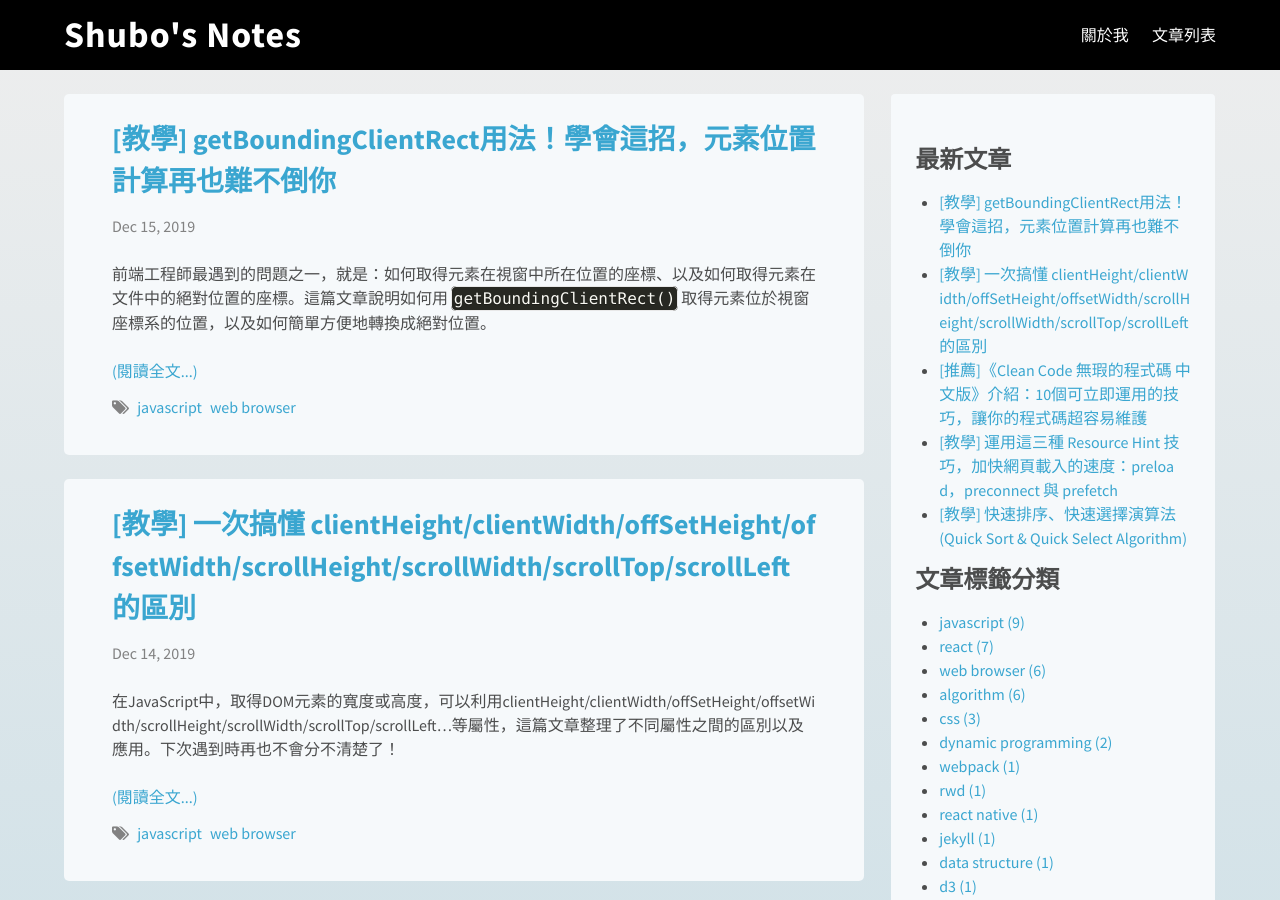
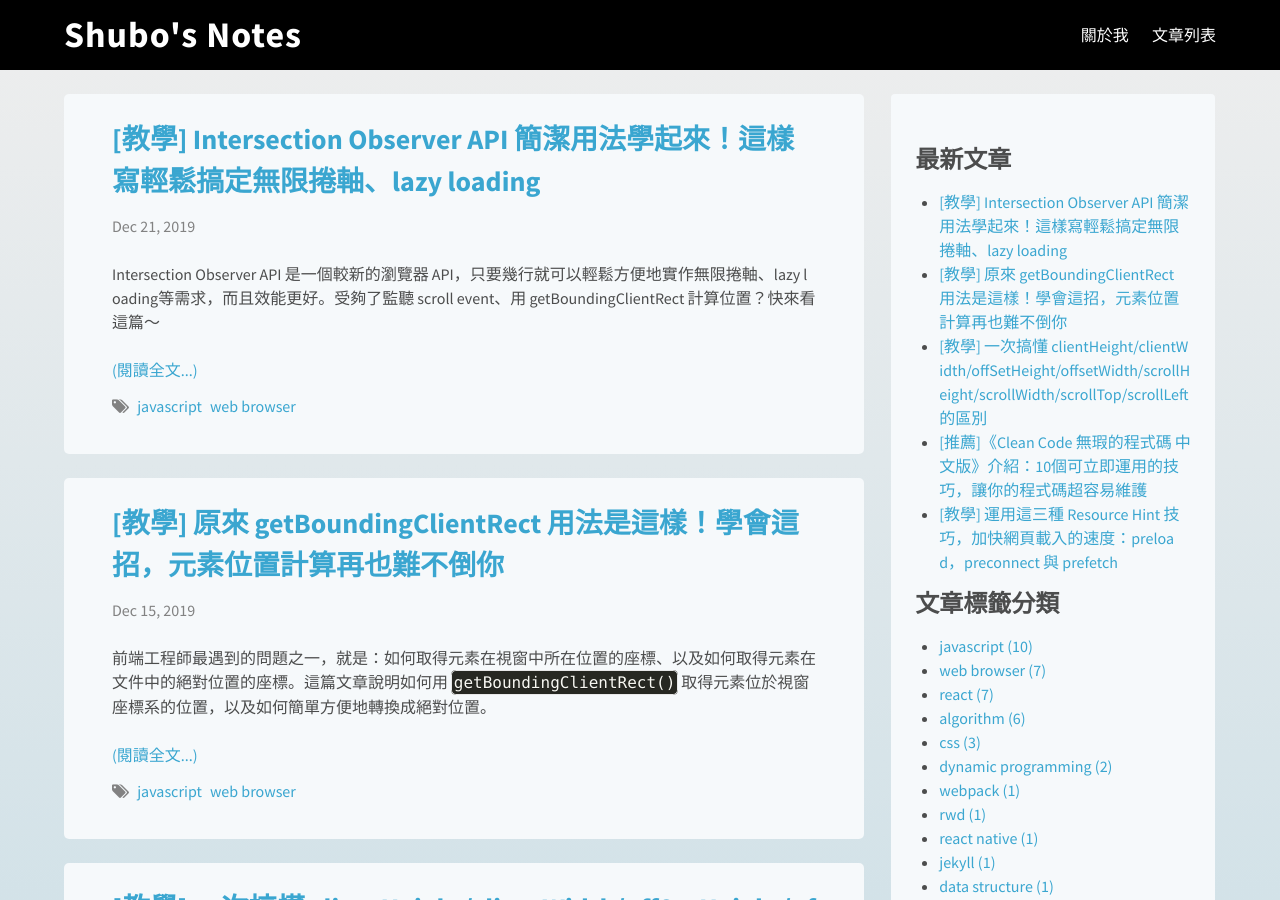
Before and after one commit to shuboc/shuboc.github.io, a Jekyll site: the page built from index.html, in a window 1280 px wide and 900 px high. Built offline with Jekyll 4.4.1, drawn with Linux system fonts in a browser that asks for light colours; nearby versions of some CDN libraries; library files that are not in the unit come from our copies; the list of posts is cut into pages by our own code; comment, search, counter and statistics services are not loaded; some of the changed lines change nothing that is shown; some of the changed text lies outside the part shown.

Commit message:
Create new post; update old post title

````diff
--- a/_posts/2019-12-15-get-bounding-client-rect.md
+++ b/_posts/2019-12-15-get-bounding-client-rect.md
@@ -1,5 +1,5 @@
 ---
-title: "[教學]  getBoundingClientRect用法！學會這招，元素位置計算再也難不倒你"
+title: "[教學] 原來 getBoundingClientRect 用法是這樣！學會這招，元素位置計算再也難不倒你"
 tags: ["javascript", "web browser"]
 ---
 
--- /dev/null
+++ b/_posts/2019-12-21-intersection-observer-api.md
@@ -0,0 +1,156 @@
+---
+title: "[教學] Intersection Observer API 簡潔用法學起來！這樣寫輕鬆搞定無限捲軸、lazy loading"
+tags: ["javascript", "web browser"]
+---
+
+Intersection Observer API 是一個較新的瀏覽器 API，只要幾行就可以輕鬆方便地實作無限捲軸、lazy loading等需求，而且效能更好。受夠了監聽 scroll event、用 getBoundingClientRect 計算位置？快來看這篇～
+
+![Intersect Ratio](https://developers.google.com/web/updates/images/2016/04/intersectionobserver/intersectratio.png)
+
+圖片來源：[IntersectionObserver’s Coming into View - Google Developer](https://developers.google.com/web/updates/2016/04/intersectionobserver)
+
+## Intersection Observer API
+
+前端經常會需要偵測某個元素是否出現在可視範圍內，像是：
+
+* Lazy loading 圖片：當圖片出現在可視範圍內才開始下載
+* 無限捲軸 (Infinite Scroll)：當捲動到頁面的底端時，載入更多內容
+* 當元素出現在可視範圍內才顯示動畫
+* 計算廣告在頁面上曝光的次數
+
+過往的實作方式是監聽 scroll 事件，並利用 `getBoundingClientRect()` 計算元素和可視範圍的相對位置。
+
+這樣的做法會有的潛在問題是，必須在 main thread 不斷做計算。雖然我們可以很小心地控制每次的處理不要花太多時間，但是我們的網頁有可能同時使用各種第三方套件實現無限捲軸、上百張圖片的 lazy loading、還有廣告成效計算，其中都採用 event handler + main thread 做計算的實現方法，累加起來很容易超過每個 frame 應有的執行時間限制 16ms (1000ms/60 frames ~ 16ms/frame)，造成畫面更新率低於60fps、出現明顯的卡頓。
+
+Intersection Observer API 可以幫你解決這些問題。
+
+Intersection Observer API 的核心精神是「當重疊到某個百分比時，呼叫我的 callback function 做某件事」。他會幫你在背景監控元素的重疊程度，只在你設定的條件發生時呼叫你所提供的 callback，再也不需要時時刻刻佔用main thread去做監控的工作！
+
+注意 Intersection Observer API 並沒有辦法精準確地剛好在重疊了幾個pixel的時候通知你，但是可以涵蓋大多數不需要 100% 準確的使用情境。
+
+## Root 和 Target
+
+在 Intersection Observer API 中有兩個角色：root 和 target。
+
+Root 指的是外層的容器，target 是容器內會出現的元素，root 必須是 target 的 ancestor 元素。
+
+隨著捲軸捲動的程度或樣式的不同，target 的可見程度，可以用一個介於 0 ~ 1 的浮點數來表示。
+
+例如，當捲軸捲到 target 剛好出現在 root 可視範圍或是完整離開可視範圍的那一瞬間，可見程度是 0；當 target 完整的出現在 root 的可視範圍內，可見程度是 1。如果 target 的高度是 root 可視範圍的兩倍，那最高的可見程度只會有 0.5。
+
+以下提供一個簡單的demo，可以觀察看看捲軸捲動時，重疊程度數字的變化：
+
+<p class="codepen" data-height="307" data-theme-id="default" data-default-tab="result" data-user="shubochao" data-slug-hash="GRgWaEW" style="height: 307px; box-sizing: border-box; display: flex; align-items: center; justify-content: center; border: 2px solid; margin: 1em 0; padding: 1em;" data-pen-title="IntersectionObserver Demo">
+  <span>See the Pen <a href="https://codepen.io/shubochao/pen/GRgWaEW">
+  IntersectionObserver Demo</a> by Shubo Chao (<a href="https://codepen.io/shubochao">@shubochao</a>)
+  on <a href="https://codepen.io">CodePen</a>.</span>
+</p>
+<script async src="https://static.codepen.io/assets/embed/ei.js"></script>
+
+## 創造 Intersection Observer
+
+首先我們需要創造一個 `observer` 物件並指定 root：
+
+```JavaScript
+const options = {
+  root: document.querySelector('#scrollArea'),
+  rootMargin: '0px',
+  threshold: 0.5,
+};
+
+const observer = new IntersectionObserver(callback, options);
+```
+
+`IntersectionObserver(callback, options)` 接受兩個參數：
+
+* `callback`： 當指定的重疊條件發生時要執行的 callback 函式。
+* `options`：
+    * `root`：欲觀察的 root 元素，不特別指定或是 `null` 時等於瀏覽器的可視範圍 (browser viewport)。
+    * `rootMargin`：用來改變 root 元素觀察的範圍。
+    * `threshold`：target的可見程度。可以給浮點數或是給浮點數的 array，例如 `[0, 0.25, 0.5, 0.75, 1]`，每當 target 的可見程度高於 threshold 時，`callback` 都會被觸發。
+
+## 觀察 target
+
+接下來我們要用 `observer.observe()` 指定欲觀察的 target：
+
+```JavaScript
+const target = document.querySelector('#listItem');
+observer.observe(target);
+```
+
+當 target 的可視範圍超過指定的 `threshold`，`callback` 就會被呼叫。
+
+同一個 `observer` 可以同時觀察很多個 target。
+
+## callback 函式
+
+```JavaScript
+const callback = (entries, observer) => {
+  entries.forEach(entry => {
+    // Do something...
+  });
+}
+```
+
+`callback` 函式接受兩個參數：
+
+* `entries` ：[IntersectionObserverEntry](https://developer.mozilla.org/en-US/docs/Web/API/IntersectionObserverEntry) 的 array，包含所有可見程度超過 `threshold` 的 target 的資訊。其中幾個常用屬性：
+    * `isIntersecting`：target 是否可見，即使只有 1px 也算
+    * `intersectionRatio`：target 可見比例 (相對於自身完整高度)
+    * 其他請參閱 [IntersectionObserverEntry](https://developer.mozilla.org/en-US/docs/Web/API/IntersectionObserverEntry)
+* `observer`：`observer` 本身。
+
+## 完整用法範例
+
+```JavaScript
+const root = document.querySelector('#root');
+
+const options = {
+  root,
+  threshold: [0, 0.2, 0.4, 0.6, 0.8, 1],
+};
+
+const callback = (entries, observer) => {
+    entries.forEach(entry => {
+      // Do something...
+    });
+};
+
+const observer = new IntersectionObserver(callback, options);
+
+const target = document.querySelector('#target');
+observer.observe(target);
+```
+
+## 應用
+
+### 無限捲軸
+
+在文章列表的最後面放一個 [sentinel](https://developers.google.com/web/updates/2016/04/intersectionobserver#intersect_all_the_things) 元素，進入可視範圍表示已至列表最末端，可以載入新的文章：
+
+<p class="codepen" data-height="433" data-theme-id="default" data-default-tab="result" data-user="shubochao" data-slug-hash="NWPpQGG" style="height: 433px; box-sizing: border-box; display: flex; align-items: center; justify-content: center; border: 2px solid; margin: 1em 0; padding: 1em;" data-pen-title="Infinite Scroll with Intersection Observer API">
+  <span>See the Pen <a href="https://codepen.io/shubochao/pen/NWPpQGG">
+  Infinite Scroll with Intersection Observer API</a> by Shubo Chao (<a href="https://codepen.io/shubochao">@shubochao</a>)
+  on <a href="https://codepen.io">CodePen</a>.</span>
+</p>
+<script async src="https://static.codepen.io/assets/embed/ei.js"></script>
+
+### 廣告在可視範圍內出現了多久？
+
+[Timing element visibility with the Intersection Observer API - MDN](https://developer.mozilla.org/en-US/docs/Web/API/Intersection_Observer_API/Timing_element_visibility)
+
+MDN上的範例，有點長就不細說了～
+
+## 支援度
+
+[Can I Use IntersectionObserver?](https://caniuse.com/#feat=intersectionobserver)
+
+約9成的瀏覽器支援度，如果對跨瀏覽器要求不會太嚴格的話可以使用。或是引入 [Polyfill](https://github.com/w3c/IntersectionObserver/blob/master/polyfill/intersection-observer.js)。
+
+## Reference
+
+* [Intersection Observer API - MDN](https://developer.mozilla.org/en-US/docs/Web/API/Intersection_Observer_API)
+* [IntersectionObserver’s Coming into View - Google Developer](https://developers.google.com/web/updates/2016/04/intersectionobserver)
+* [IntersectionObserver：上篇-基本介紹及使用](https://letswrite.tw/intersection-oserver-basic/)
+* [IntersectionObserver：下篇-實際應用 lazyload、進場效果、無限捲動](https://letswrite.tw/intersection-oserver-demo/)
+* [IntersectionObserver API 使用教程 - 阮一峰的网络日志](https://www.ruanyifeng.com/blog/2016/11/intersectionobserver_api.html)
````
